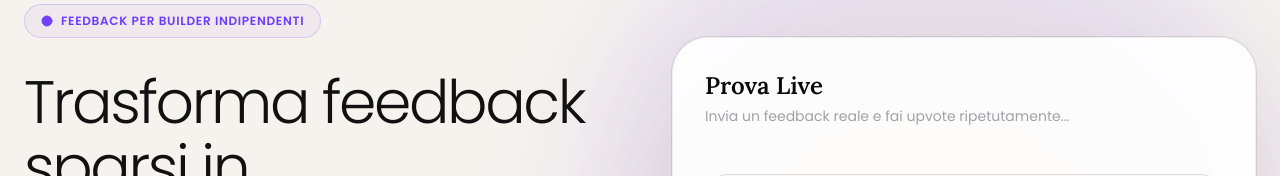
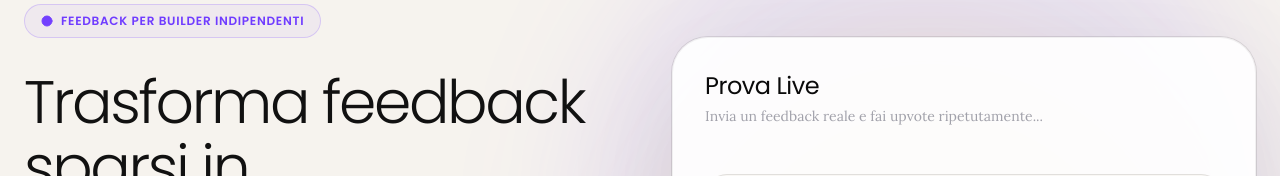
Before and after one commit to hodos-board/landing, a Next.js app: page / in a window 1280 px wide. Shown: the part 124-300 px from the top of the page. Built offline with nearby package versions, Linux system fonts and the light colour scheme.

Commit message:
Update InteractiveDemo.tsx

```diff
--- a/components/InteractiveDemo.tsx
+++ b/components/InteractiveDemo.tsx
@@ -132,14 +132,16 @@ export default function InteractiveDemo() {
     <Card className="relative overflow-hidden rounded-[36px] border border-black/5 bg-white/90 p-8 shadow-[0_40px_120px_rgba(0,0,0,0.08)] transition-all">
       <div className="mb-8 flex items-center justify-between">
         <div>
-          <p className="font-[Lora] text-2xl font-semibold">Prova Live</p>
+          <p className="font-[Poppins] text-2xl tracking-[-0.02em]">
+            Prova Live
+          </p>
           <TextShimmerWave
             duration={1}
             spread={1}
             zDistance={3}
             scaleDistance={1.1}
             rotateYDistance={10}
-            className="mt-1 font-[Poppins] text-sm [--base-color:oklch(0.556 0 0)] [--base-gradient-color:oklch(0.708 0 0)]"
+            className="mt-1 font-[Lora] text-sm [--base-color:oklch(0.556 0 0)] [--base-gradient-color:oklch(0.708 0 0)]"
           >
             Invia un feedback reale e fai upvote ripetutamente...
           </TextShimmerWave>
```
